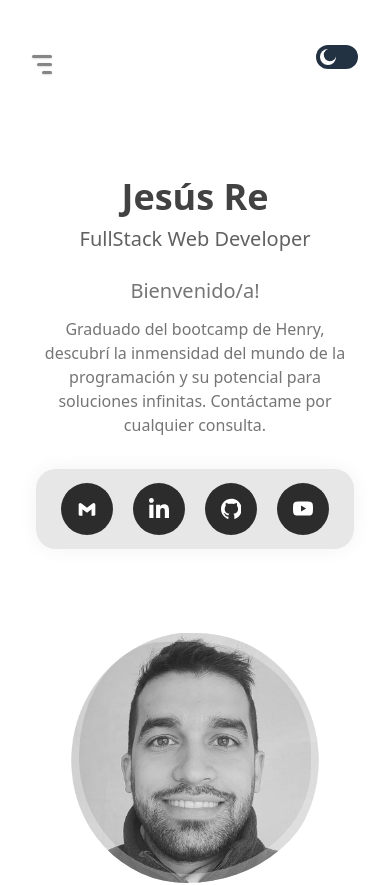
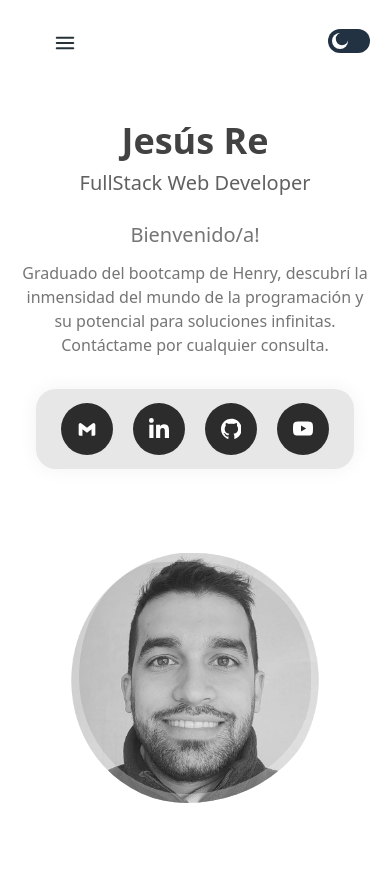
Before and after one commit to jesusre890/portfolio, a React (Vite) app: page / in a window 390 px wide. Shown: the top 885 px of the page. Built offline with nearby package versions, Linux system fonts and the light colour scheme.

Commit message:
refactor navbar + skils

```diff
--- a/package.json
+++ b/package.json
@@ -12,6 +12,7 @@
   "dependencies": {
     "@emailjs/browser": "^3.11.0",
     "@formspree/react": "^2.5.1",
+    "@heroicons/react": "^2.1.1",
     "@material-tailwind/react": "^2.1.9",
     "aos": "^3.0.0-beta.6",
     "classnames": "^2.3.2",
--- a/src/App.jsx
+++ b/src/App.jsx
@@ -14,6 +14,7 @@ import ScrollUp from "./components/ScrollUp/ScrollUp";
 //import DarkLight from "./components/DarkLight/DarkLight";
 //import Navidad from "./components/Navidad/Navidad";
 import Journey from "./views/Journey/Journey";
+import {NewNavbar} from "./views/Navbar/NewNavbar";
 
 const App = () => {
   const [darkMode,setDarkMode]=useState(false);
@@ -39,16 +40,17 @@ const App = () => {
   //}
 
   return (
-    <div className={darkMode ? "dark" : ""}>
-      <main className="px-8 bg-slate-50 dark:bg-black">
+    <div className={darkMode ? "dark" : ""} >
+      <main className="px-5 bg-slate-50 dark:bg-black">
         {/*<Navidad />*/}
-        <div className="flex flex-row justify-between">
-          <Navbar />
+        <div className="flex flex-row justify-between items-center pt-6">
+          {/*<Navbar />*/}
+          <NewNavbar/>
           {/*<CiDark
             onClick={() => setDarkMode(!darkMode)}
             className=" mt-9 w-6 h-6 text-slate-700 dark:text-slate-300"
           />*/}
-          <div className="py-10 mb-5">
+          <div className="mb-5">
             <label className="switch">
               <input type="checkbox" onClick={() => setDarkMode(!darkMode)} />
               <span className="slider dark:before:bg-slate-300"></span>
--- a/src/components/Proy/NewProyects.jsx
+++ b/src/components/Proy/NewProyects.jsx
@@ -201,10 +201,10 @@ const NewProyects = () => {
         </SwiperSlide>
 
         <div className="slider-controler">
-          <div className="swiper-button-prev slider-arrow dark:bg-gray-700">
+          <div className="swiper-button-prev slider-arrow">
             <ion-icon name="arrow-back-outline"></ion-icon>
           </div>
-          <div className="swiper-button-next slider-arrow dark:bg-gray-700">
+          <div className="swiper-button-next slider-arrow">
             <ion-icon name="arrow-forward-outline"></ion-icon>
           </div>
           <div className="swiper-pagination"></div>
--- a/src/components/Proy/OptionCoca.jsx
+++ b/src/components/Proy/OptionCoca.jsx
@@ -21,7 +21,7 @@ const OptionCoca = () => {
             </span>
           </a>
         </label>
-        <label>
+        {/*<label>
           <input checked="" class="radio-input" type="radio" name="engine" />
           <a href="https://coca-cola-proy.netlify.app/" target="_blank">
             <span class="radio-tile">
@@ -31,7 +31,7 @@ const OptionCoca = () => {
               <span class="radio-label">Deploy</span>
             </span>
           </a>
-        </label>
+        </label>*/}
       </div>
     </>
   );
--- a/src/components/Proy/OptionPokemon.jsx
+++ b/src/components/Proy/OptionPokemon.jsx
@@ -18,7 +18,7 @@ const OptionPokemon = () => {
             </span>
           </a>
         </label>
-        <label>
+        {/*<label>
           <input checked="" class="radio-input" type="radio" name="engine" />
           <a href="">
             <span class="radio-tile">
@@ -28,7 +28,7 @@ const OptionPokemon = () => {
               <span class="radio-label">Deploy</span>
             </span>
           </a>
-        </label>
+        </label>*/}
       </div>
     </>
   );
--- a/src/views/Navbar/Menu.jsx
+++ b/src/views/Navbar/Menu.jsx
@@ -1,4 +1,4 @@
-import React from "react";
+//import React from "react";
 import "./Menu.css";
 
 const Menu = () => {
--- /dev/null
+++ b/src/views/Navbar/NewNavbar.jsx
@@ -0,0 +1,120 @@
+import React from "react";
+import {
+  Navbar,
+  Collapse,
+  Typography,
+  IconButton,
+} from "@material-tailwind/react";
+import { Bars3Icon, XMarkIcon } from "@heroicons/react/24/outline";
+
+function NavList() {
+  return (
+    <ul className="my-2 flex flex-col gap-2 lg:mb-0 lg:mt-0 lg:flex-row lg:items-center lg:gap-6 ">
+      <Typography
+        as="li"
+        variant="small"
+        color="blue-gray"
+        className="p-1 font-medium"
+      >
+        <a
+          href="#about"
+          className="flex items-center hover:text-blue-500 transition-colors dark:text-blue-gray-100"
+        >
+          Perfil
+        </a>
+      </Typography>
+      <Typography
+        as="li"
+        variant="small"
+        color="blue-gray"
+        className="p-1 font-medium"
+      >
+        <a
+          href="#skills"
+          className="flex items-center hover:text-blue-500 transition-colors dark:text-blue-gray-100"
+        >
+          Skills
+        </a>
+      </Typography>
+      <Typography
+        as="li"
+        variant="small"
+        color="blue-gray"
+        className="p-1 font-medium"
+      >
+        <a
+          href="#proyectos"
+          className="flex items-center hover:text-blue-500 transition-colors dark:text-blue-gray-100"
+        >
+          Proyectos
+        </a>
+      </Typography>
+      <Typography
+        as="li"
+        variant="small"
+        color="blue-gray"
+        className="p-1 font-medium"
+      >
+        <a
+          href="#journey"
+          className="flex items-center hover:text-blue-500 transition-colors dark:text-blue-gray-100"
+        >
+          Viaje
+        </a>
+      </Typography>
+      <Typography
+        as="li"
+        variant="small"
+        color="blue-gray"
+        className="p-1 font-medium"
+      >
+        <a
+          href="#contacto"
+          className="flex items-center hover:text-blue-500 transition-colors dark:text-blue-gray-100"
+        >
+          Contacto
+        </a>
+      </Typography>
+    </ul>
+  );
+}
+
+export function NewNavbar() {
+  const [openNav, setOpenNav] = React.useState(false);
+
+  const handleWindowResize = () =>
+    window.innerWidth >= 960 && setOpenNav(false);
+
+  React.useEffect(() => {
+    window.addEventListener("resize", handleWindowResize);
+
+    return () => {
+      window.removeEventListener("resize", handleWindowResize);
+    };
+  }, []);
+
+  return (
+    <Navbar className=" max-w-screen-xl shadow-none -mt-3 dark:bg-black dark:border-none">
+      <div className="flex items-center justify-between text-blue-gray-900 dark:text-blue-gray-100">
+        <div className="hidden lg:block">
+          <NavList />
+        </div>
+        <IconButton
+          variant="text"
+          className=" h-6 w-6 text-inherit hover:bg-transparent focus:bg-transparent active:bg-transparent lg:hidden"
+          ripple={false}
+          onClick={() => setOpenNav(!openNav)}
+        >
+          {openNav ? (
+            <XMarkIcon className="h-6 w-6" strokeWidth={2} />
+          ) : (
+            <Bars3Icon className="h-6 w-6" strokeWidth={2} />
+          )}
+        </IconButton>
+      </div>
+      <Collapse open={openNav}>
+        <NavList />
+      </Collapse>
+    </Navbar>
+  );
+}
--- a/src/views/Skills/Backend.jsx
+++ b/src/views/Skills/Backend.jsx
@@ -5,7 +5,7 @@ import "./Skills.css";
 const Backend = () => {
   return (
     <div className="cont m-3 p-6 bg-white dark:bg-gray-200">
-      <h3 className="font-medium text-gray-700 text-lg">Backend developer</h3>
+      <h3 className="font-medium text-gray-700 text-lg">Backend + Base de datos</h3>
 
       <div className="skills_gral flex justify-evenly m-3 p-3 gap-10">
         <div className="skills_group">
@@ -58,6 +58,13 @@ const Backend = () => {
             </div>
           </div>
 
+          <div className="skills_data flex mb-3">
+            <AiFillCheckCircle className="mt-1 mr-2" />
+            <div>
+              <h3 className="font-medium text-gray-700">MongoDB</h3>
+            </div>
+          </div>
+
           {/*<div className="skills_data flex">
             <AiFillCheckCircle className="mt-1 mr-2" />
             <div>
--- a/src/views/Skills/Frontend.jsx
+++ b/src/views/Skills/Frontend.jsx
@@ -5,7 +5,7 @@ import './Skills.css'
 const Frontend = () => {
   return (
     <div className="cont m-3 p-6 bg-white dark:bg-gray-200">
-      <h3 className="font-medium text-gray-700 text-lg">Frontend developer</h3>
+      <h3 className="font-medium text-gray-700 text-lg">Frontend + Lenguajes</h3>
 
       <div className="skills_gral flex justify-evenly m-3 p-3 gap-10">
         <div className="skills_group">
@@ -44,7 +44,7 @@ const Frontend = () => {
           <div className="skills_data flex mb-3">
             <AiFillCheckCircle className="mt-1 mr-2" />
             <div>
-              <h3 className="font-medium text-gray-700">Bootstrap</h3>
+              <h3 className="font-medium text-gray-700">TanStack Query</h3>
               <span className="flex flex-row items-center gap-2 text-gray-500 font-small text-xs">
 
               </span>
@@ -64,7 +64,7 @@ const Frontend = () => {
           <div className="skills_data flex">
             <AiFillCheckCircle className="mt-1 mr-2" />
             <div>
-              <h3 className="font-medium text-gray-700">Material-UI</h3>
+              <h3 className="font-medium text-gray-700">Bootstrap</h3>
               <span className="flex flex-row items-center gap-2 text-gray-500 font-small text-xs">
 
               </span>
```
Also changed, not shown: 1 other file (tests, documents, lock files or other folders).
